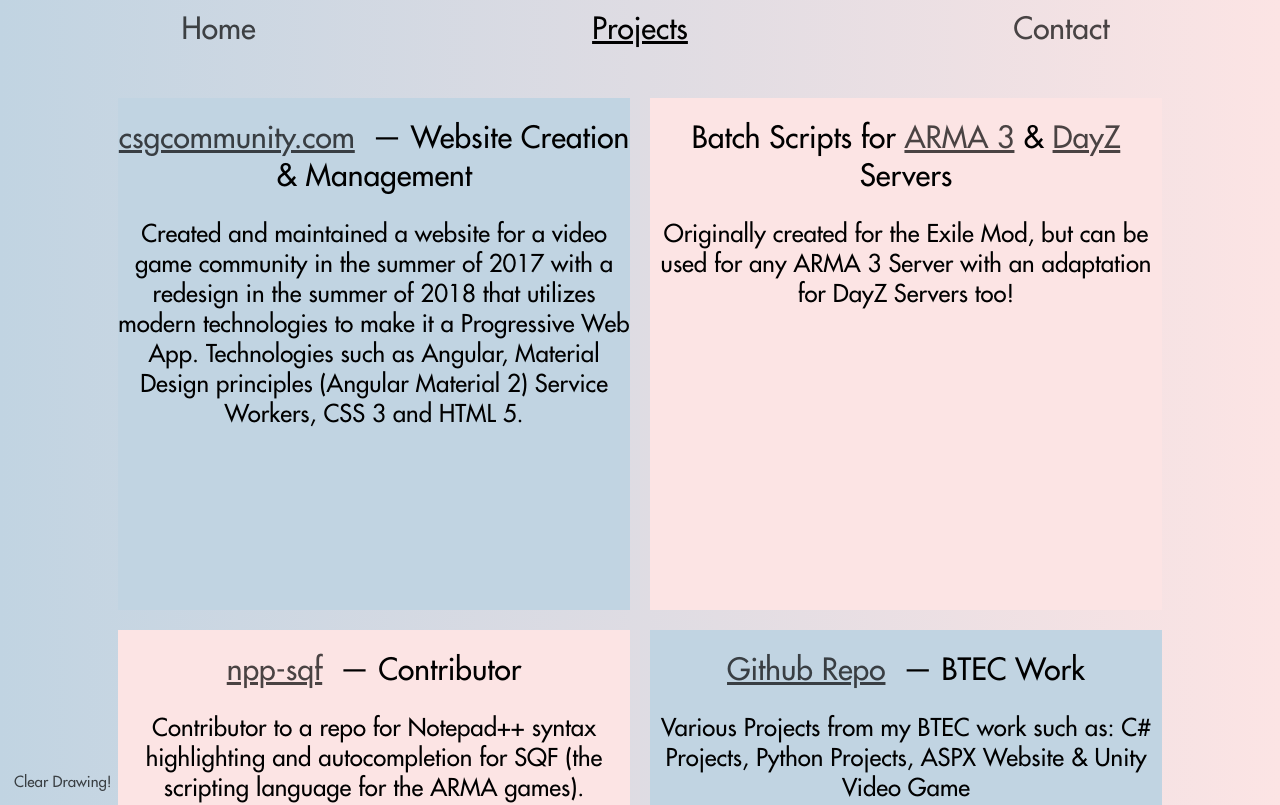
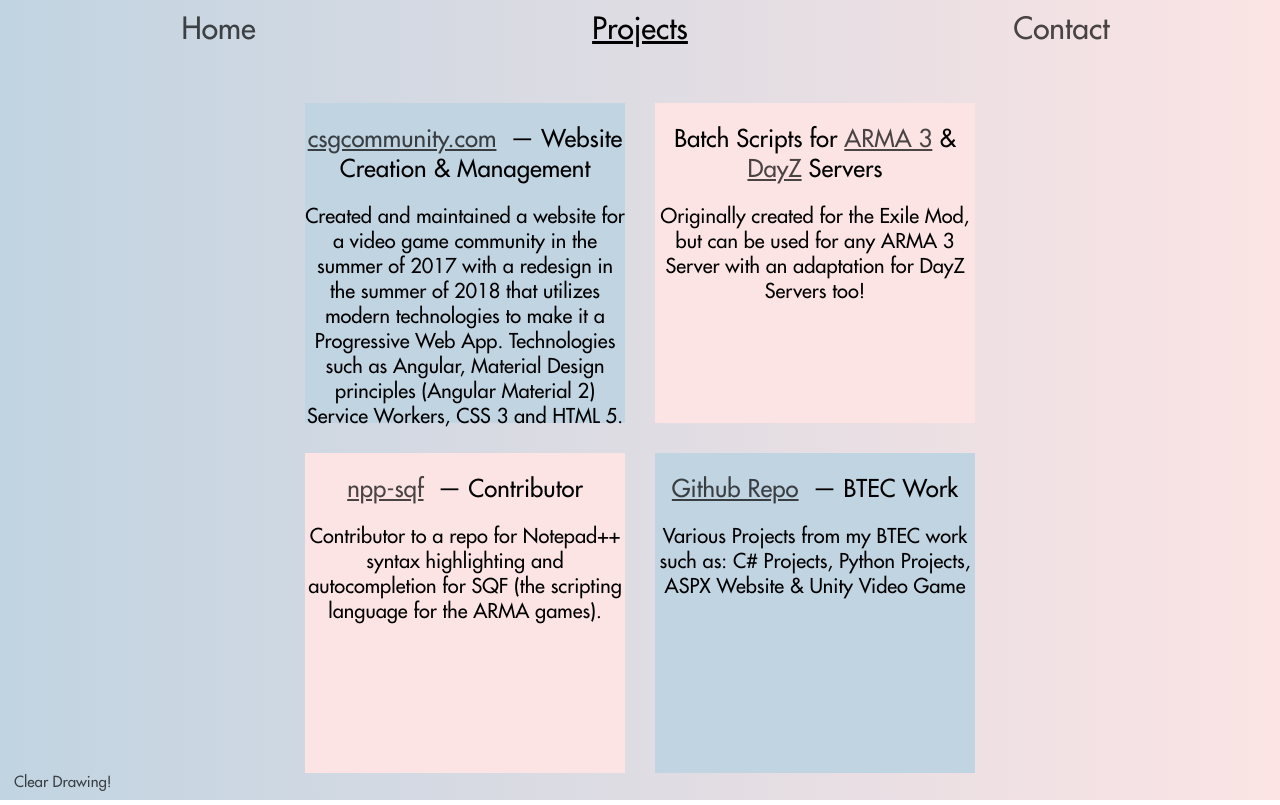
Before and after one commit to DannyDorito/jallison.co.uk, an Angular app: page /projects in a window 1280 px wide. Shown: the top 805 px of the page. Built offline with nearby package versions, Linux system fonts and the light colour scheme.

Commit message:
fixed projects size and scroll bar issue

```diff
--- a/src/app/projects/projects.component.css
+++ b/src/app/projects/projects.component.css
@@ -8,8 +8,12 @@
   opacity: 1;
 }
 
+h4 {
+  font-size: 24px
+}
+
 p {
-  font-size: 24px;
+  font-size: 20px;
 }
 
 .container {
@@ -20,7 +24,7 @@
 }
 
 .content {
-  width: 40vw;
-  height: 40vw;
-  margin: 10px;
+  width: 25vw;
+  height: 25vw;
+  margin: 15px;
 }
--- a/src/styles.css
+++ b/src/styles.css
@@ -12,8 +12,8 @@
   background: linear-gradient(90deg, #C1D4E2, #FCE4E4);
   text-align: center;
   font-family: 'futura';
-  overflow-x: hidden;
   font-size: 30px;
+  overflow: overlay;
 }
 
 .blue {
```
